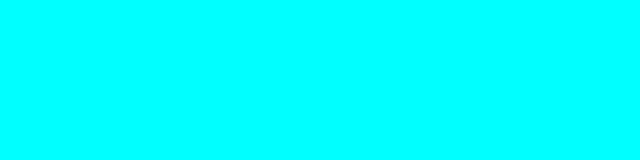
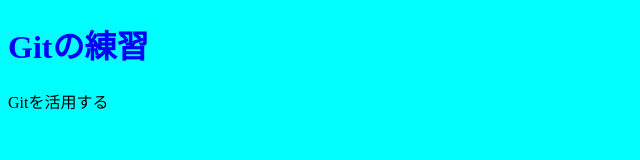
Before and after one commit to Megring517/git-recap, a plain HTML site: page index.html in a window 1280 px wide. Shown: the whole page, without its empty margins (0-640 px from the left). Drawn offline with Linux system fonts and the light colour scheme.

Commit message:
h1を追加

```diff
--- a/index.html
+++ b/index.html
@@ -9,6 +9,8 @@
 </head>
 
 <body>
+  <h1>Gitの練習</h1>
+  Gitを活用する
 
 </body>
 
--- a/style.css
+++ b/style.css
@@ -1,3 +1,7 @@
 * {
   background-color: aqua;
 }
+
+h1 {
+  color: blue
+}
```
Also changed, not shown: 1 other file.
